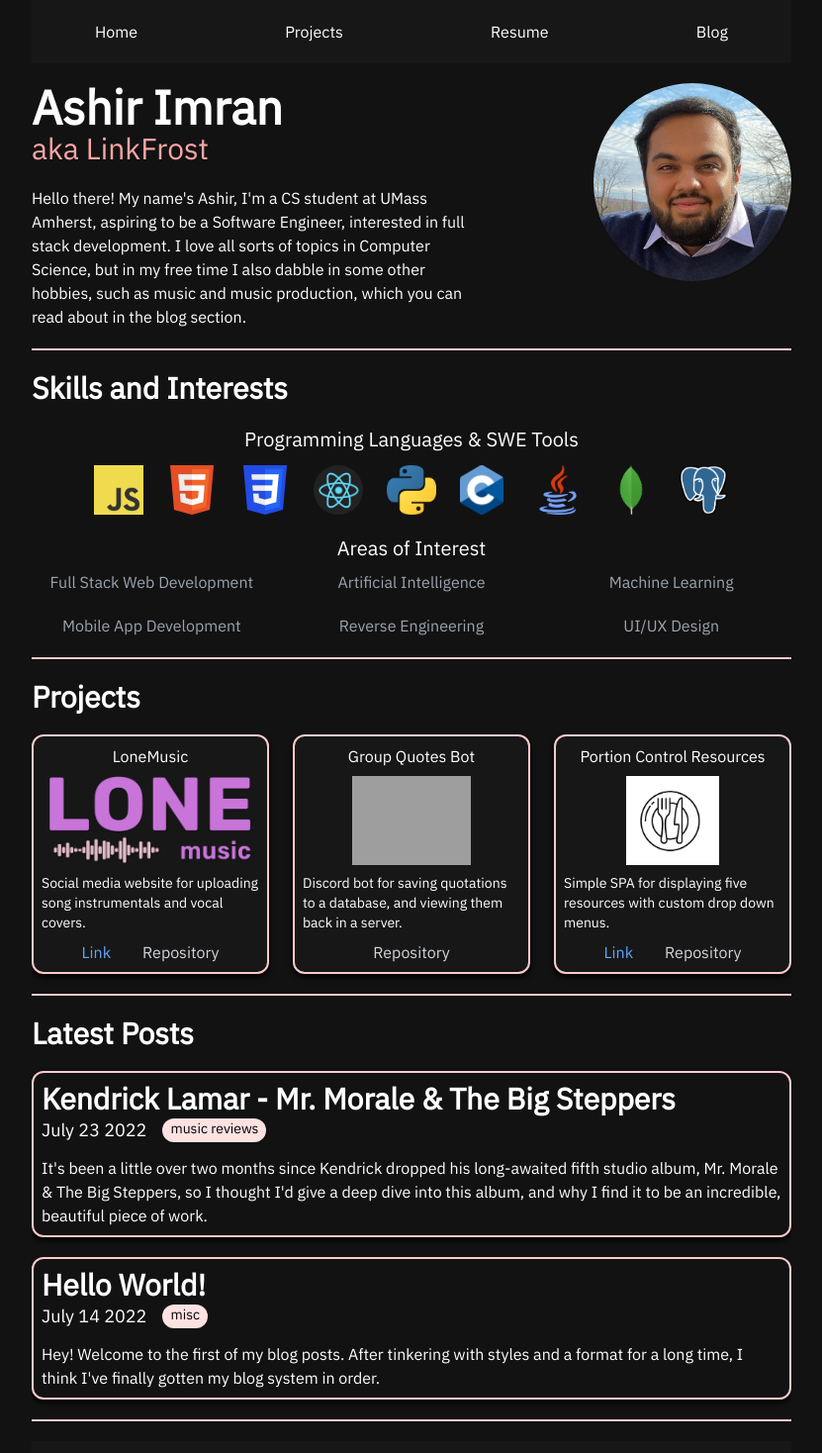
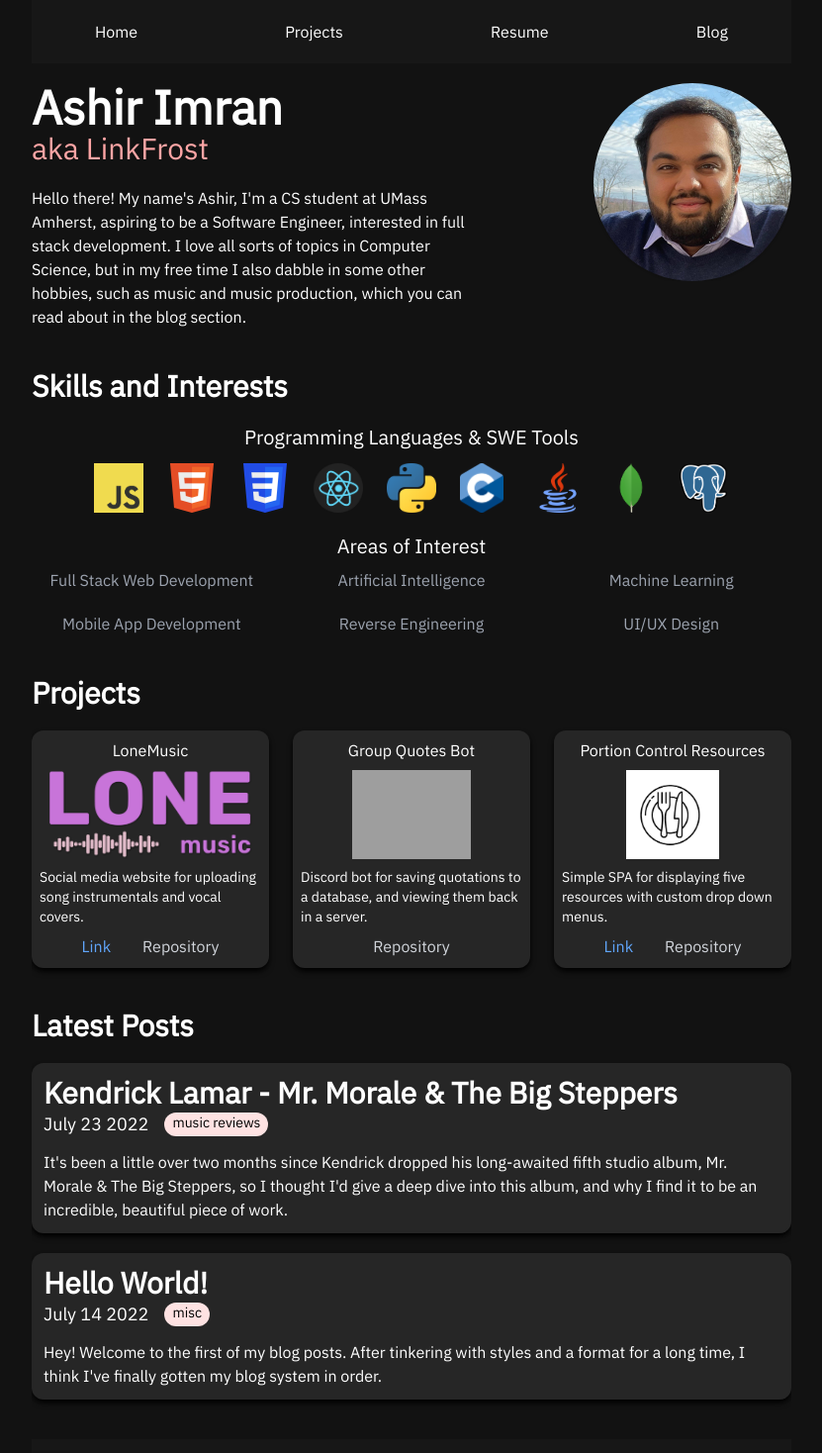
Before and after one commit to LinkFrost/linkfrost.com, a Next.js app: page / in a window 1280 px wide. Shown: the top 1468 px of the page at 99% size, without its empty margins (224-1055 px from the left). Built offline with nearby package versions, Linux system fonts and the light colour scheme; grey boxes are pictures that could not be loaded.

Commit message:
fix: UI adjustments, color scheme

```diff
--- a/components/BlogFeed.js
+++ b/components/BlogFeed.js
@@ -4,7 +4,7 @@ export default function BlogFeed({ post }) {
   const { title, date, category, excerpt, cover_image } = post.frontMatter;
 
   return (
-    <div className="flex flex-col bg-neautral-900 border-2 rounded-xl border-red-200 shadow-black shadow-md p-2 mb-5">
+    <div className="flex flex-col bg-neautral-900 border-1 rounded-xl border-red-200 bg-neutral-800 shadow-black shadow-md p-3 mb-5">
       <Link href={`/blog/${post.slug}`}>
         <h2 className="font-bold text-xl sm:text-3xl text-white hover:text-blue-400">{title}</h2>
       </Link>
--- a/components/Header.js
+++ b/components/Header.js
@@ -2,7 +2,7 @@ import Image from "next/image";
 
 export default function Header() {
   return (
-    <div className="flex flex-col sm:flex-row justify-between content-center max-w-3xl mt-5 mb-5 w-full border-b-2 border-red-200 border-opacity-100">
+    <div className="flex flex-col sm:flex-row justify-between content-center max-w-3xl mt-5 mb-5 w-full border-b-0 border-red-200 border-opacity-100">
       <div className="flex flex-col pr-8">
         <h1 className="font-bold text-3xl sm:text-5xl text-white">Ashir Imran</h1>
         <h2 className="text-xl sm:text-3xl text-red-300 mb-5">aka LinkFrost</h2>
--- a/components/LatestBlogPosts.js
+++ b/components/LatestBlogPosts.js
@@ -4,7 +4,7 @@ export default function LatestBlogPosts(props) {
   const { posts } = props;
 
   return (
-    <div className="flex flex-col justify-between content-center max-w-3xl mb-5 w-full border-b-2 border-red-200 border-opacity-100">
+    <div className="flex flex-col justify-between content-center max-w-3xl mb-5 w-full border-b-0 border-red-200 border-opacity-100">
       <h2 className="font-bold text-xl sm:text-3xl text-white mb-5">Latest Posts</h2>
       {posts.map((post, index) => (
         <BlogFeed key={index} post={post}></BlogFeed>
--- a/components/ProjectCard.js
+++ b/components/ProjectCard.js
@@ -1,6 +1,6 @@
 export default function ProjectCard(props) {
   return (
-    <div className="sm:aspect-square relative flex flex-col items-center rounded-xl border-2 border-red-200 bg-neutral-900 shadow-md shadow-black hover:shadow-xl hover:shadow-zinc-800 p-2">
+    <div className="sm:aspect-square relative flex flex-col items-center rounded-xl border-1 border-red-200 bg-neutral-800 shadow-md shadow-black hover:shadow-xl hover:shadow-zinc-800 p-2">
       <h2 className="text-lg sm:text-base text-white mb-2">{props.projectTitle}</h2>
       <img className="mb-2" style={{ height: "90px", width: "auto" }} src={props.imgSrc}></img>
       <p className="text-sm mb-2">{props.description}</p>
--- a/components/Projects.js
+++ b/components/Projects.js
@@ -2,7 +2,7 @@ import ProjectCard from "./ProjectCard.js";
 
 export default function Projects() {
   return (
-    <div className="flex flex-col justify-between content-center border-b-2 border-red-200 max-w-3xl mb-5">
+    <div className="flex flex-col justify-between content-center border-b-0 border-red-200 max-w-3xl mb-5">
       <h2 className="font-bold text-xl sm:text-3xl text-white mb-5">Projects</h2>
       <div className="grid grid-cols-1 sm:grid-cols-2 md:grid-cols-3 gap-6 justify-between mb-5">
         <ProjectCard projectTitle="LoneMusic" description="Social media website for uploading song instrumentals and vocal covers." imgSrc="/img/LoneMusicLogo.png" link="https://lonemusic.herokuapp.com/" repo="https://github.com/joepetrillo/cs326-final-bullymaguire"></ProjectCard>
--- a/components/SkillsInterests.js
+++ b/components/SkillsInterests.js
@@ -1,6 +1,6 @@
 export default function SkillsInterests() {
   return (
-    <div className="flex flex-col justify-between content-center max-w-3xl mb-5 w-full border-b-2 border-red-200 border-opacity-100">
+    <div className="flex flex-col justify-between content-center max-w-3xl mb-5 w-full border-b-0 border-red-200 border-opacity-100">
       <h2 className="font-bold text-xl sm:text-3xl text-white mb-5">Skills and Interests</h2>
       <div className="flex justify-center">
         <h2 className="text-md sm:text-xl text-white mb-3">Programming Languages & SWE Tools</h2>
```
